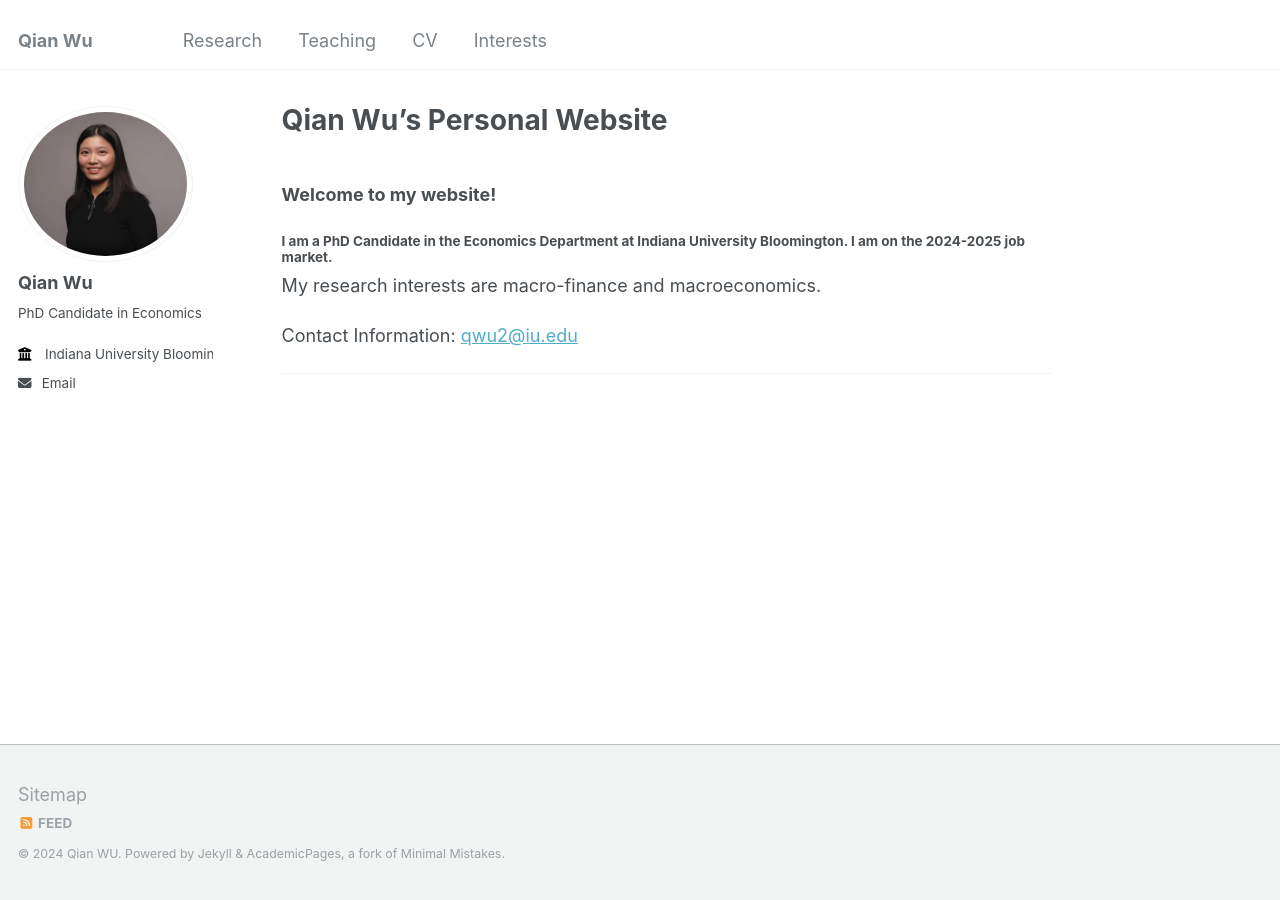
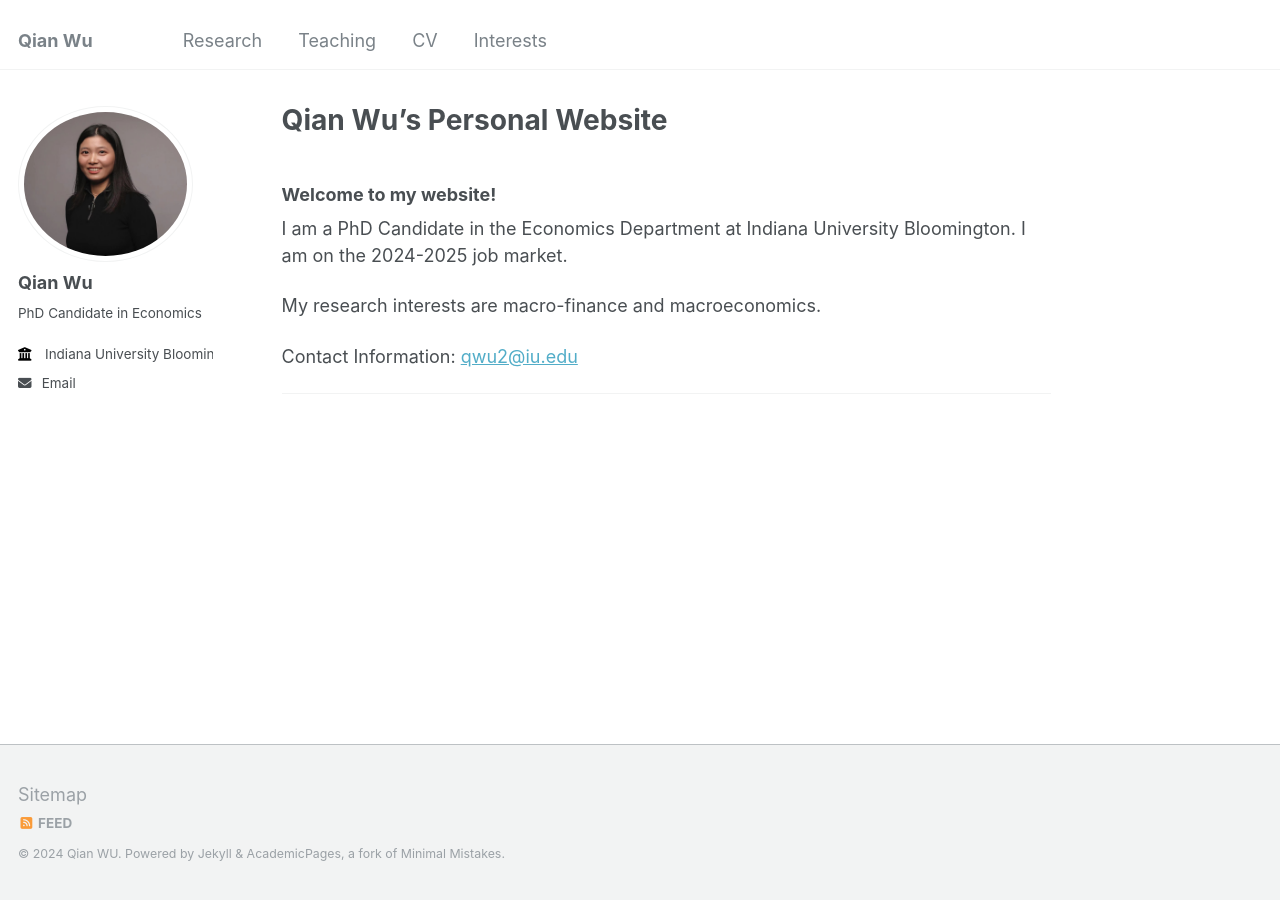
Before and after one commit to qianwu-ef/qianwu-ef.github.io, a Jekyll site: the page built from _pages/about.md, in a window 1280 px wide. Built offline with Jekyll 4.4.1, drawn with Linux system fonts in a browser that asks for light colours.

```diff
--- a/_pages/about.md
+++ b/_pages/about.md
@@ -9,7 +9,7 @@ redirect_from:
 
 ### Welcome to my website!
 
-#### I am a PhD Candidate in the Economics Department at Indiana University Bloomington. I am on the 2024-2025 job market.
+I am a PhD Candidate in the Economics Department at Indiana University Bloomington. I am on the 2024-2025 job market.
 
 My research interests are macro-finance and macroeconomics.
 
```
